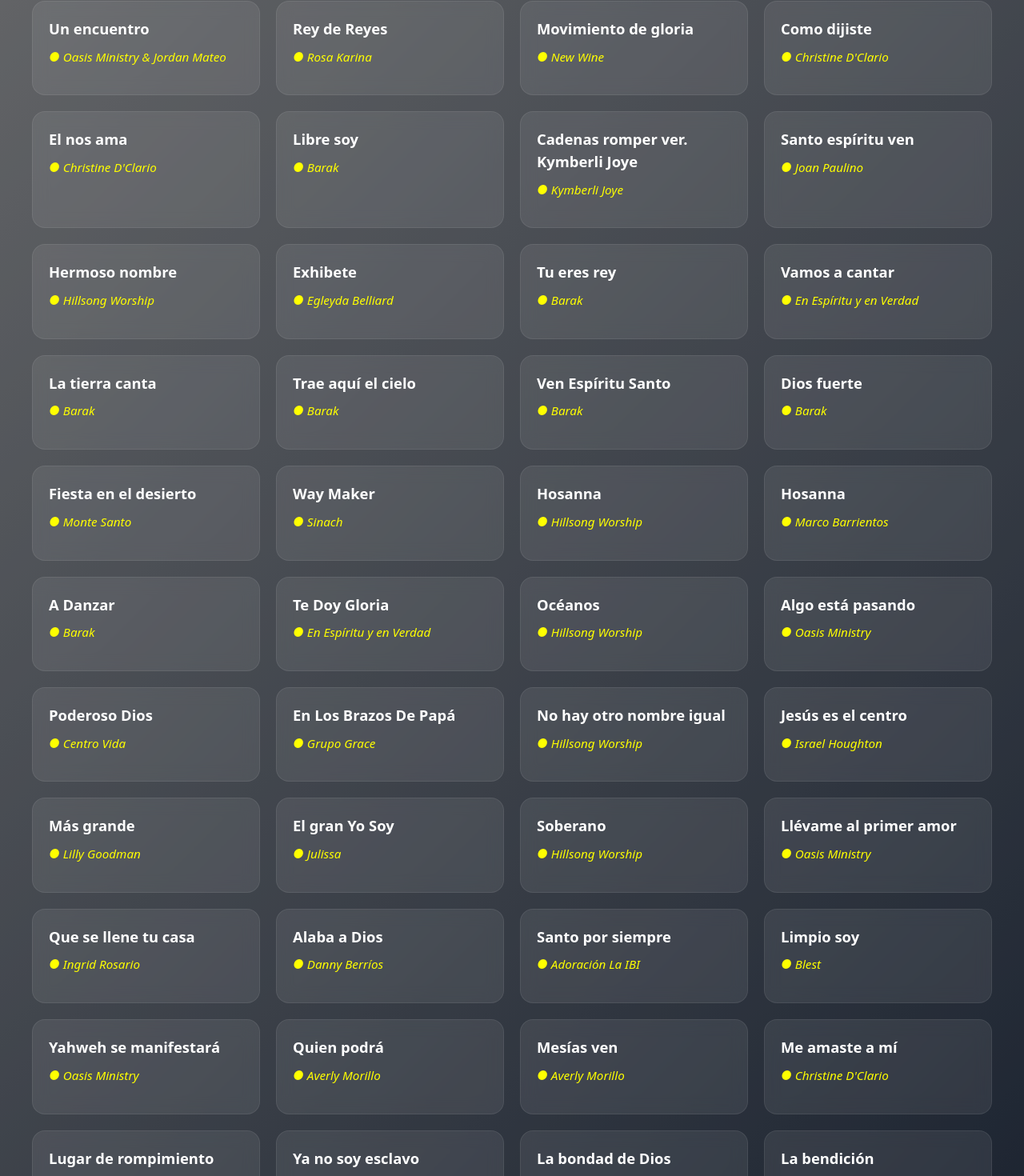
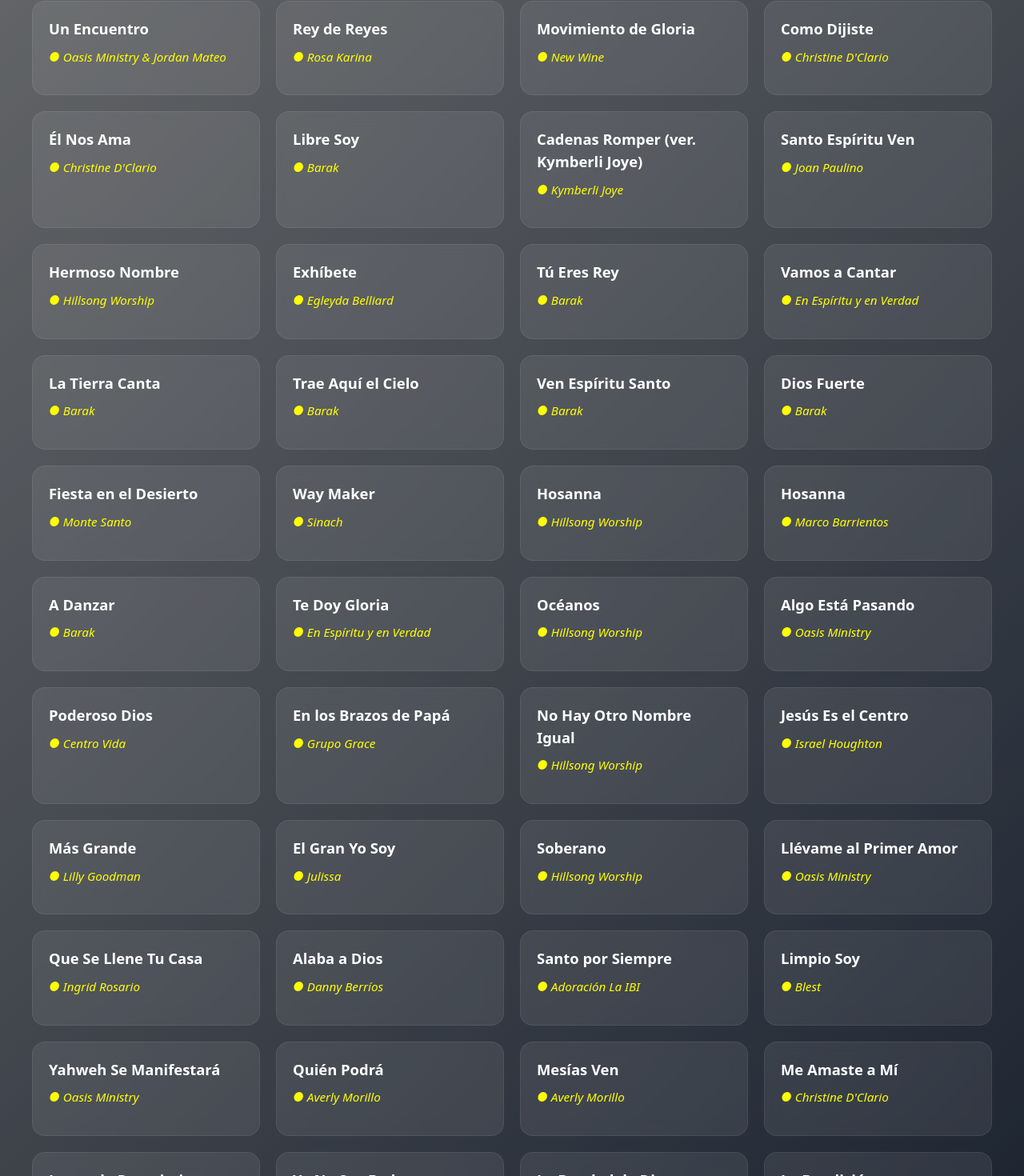
Before and after one commit to JuanFRamirez/repertorio, a React (Vite) app: page / in a window 1280 px wide. Shown: the part 780-2250 px from the top of the page at 80% size. Built offline with nearby package versions, Linux system fonts and the light colour scheme.

Commit message:
castlecase format

```diff
--- a/src/songs/songs.ts
+++ b/src/songs/songs.ts
@@ -1,7 +1,7 @@
 export const songs = [
   {
     id: 1,
-    name: 'Un encuentro',
+    name: 'Un Encuentro',
     link: 'https://www.youtube.com/watch?v=FWbT3w7agHc',
     category: null,
     author: 'Oasis Ministry & Jordan Mateo',
@@ -19,7 +19,7 @@
   },
   {
     id: 3,
-    name: 'Movimiento de gloria',
+    name: 'Movimiento de Gloria',
     link: 'https://www.youtube.com/watch?v=akFA6dx35iA',
     category: null,
     author: 'New Wine',
@@ -28,7 +28,7 @@
   },
   {
     id: 4,
-    name: 'Como dijiste',
+    name: 'Como Dijiste',
     link: 'https://www.youtube.com/watch?v=3uUJCvdbH3k',
     category: null,
     author: "Christine D'Clario",
@@ -37,7 +37,7 @@
   },
   {
     id: 5,
-    name: 'El nos ama',
+    name: 'Él Nos Ama',
     link: 'https://www.youtube.com/watch?v=lNuGNTSwdas',
     category: null,
     author: "Christine D'Clario",
@@ -46,7 +46,7 @@
   },
   {
     id: 6,
-    name: 'Libre soy',
+    name: 'Libre Soy',
     link: 'https://www.youtube.com/watch?v=053BvHDfIdI',
     category: null,
     author: 'Barak',
@@ -55,7 +55,7 @@
   },
   {
     id: 7,
-    name: 'Cadenas romper ver. Kymberli Joye',
+    name: 'Cadenas Romper (ver. Kymberli Joye)',
     link: 'https://www.youtube.com/watch?v=tdceWbDOYxw',
     category: null,
     author: 'Kymberli Joye',
@@ -64,7 +64,7 @@
   },
   {
     id: 8,
-    name: 'Santo espíritu ven',
+    name: 'Santo Espíritu Ven',
     link: 'https://www.youtube.com/watch?v=mmskFioF19M',
     category: null,
     author: 'Joan Paulino',
@@ -73,7 +73,7 @@
   },
   {
     id: 9,
-    name: 'Hermoso nombre',
+    name: 'Hermoso Nombre',
     link: 'https://www.youtube.com/watch?v=ZoKsBeoEW18',
     category: null,
     author: 'Hillsong Worship',
@@ -82,7 +82,7 @@
   },
   {
     id: 10,
-    name: 'Exhibete',
+    name: 'Exhíbete',
     link: 'https://www.youtube.com/watch?v=U7FUfhhcWc8',
     category: null,
     author: 'Egleyda Belliard',
@@ -91,7 +91,7 @@
   },
   {
     id: 11,
-    name: 'Tu eres rey',
+    name: 'Tú Eres Rey',
     link: 'https://www.youtube.com/watch?v=JSpQHItnrSs',
     category: null,
     author: 'Barak',
@@ -100,7 +100,7 @@
   },
   {
     id: 12,
-    name: 'Vamos a cantar',
+    name: 'Vamos a Cantar',
     link: 'https://www.youtube.com/watch?v=HSQzeIaPgIg',
     category: null,
     author: 'En Espíritu y en Verdad',
@@ -109,7 +109,7 @@
   },
   {
     id: 13,
-    name: 'La tierra canta',
+    name: 'La Tierra Canta',
     link: 'https://www.youtube.com/watch?v=pCtHNZEC3Vs',
     category: null,
     author: 'Barak',
@@ -118,7 +118,7 @@
   },
   {
     id: 14,
-    name: 'Trae aquí el cielo',
+    name: 'Trae Aquí el Cielo',
     link: 'https://www.youtube.com/watch?v=AHw7L9SflXI',
     category: null,
     author: 'Barak',
@@ -136,7 +136,7 @@
   },
   {
     id: 16,
-    name: 'Dios fuerte',
+    name: 'Dios Fuerte',
     link: 'https://www.youtube.com/watch?v=gbTMNVP_O5M',
     category: null,
     author: 'Barak',
@@ -145,7 +145,7 @@
   },
   {
     id: 17,
-    name: 'Fiesta en el desierto',
+    name: 'Fiesta en el Desierto',
     link: 'https://www.youtube.com/watch?v=hk2kzCj1L6w',
     category: null,
     author: 'Monte Santo',
@@ -208,7 +208,7 @@
   },
   {
     id: 24,
-    name: 'Algo está pasando',
+    name: 'Algo Está Pasando',
     link: 'https://www.youtube.com/watch?v=31yphE7vTqw',
     category: null,
     author: 'Oasis Ministry',
@@ -226,7 +226,7 @@
   },
   {
     id: 26,
-    name: 'En Los Brazos De Papá',
+    name: 'En los Brazos de Papá',
     link: 'https://www.youtube.com/watch?v=BGDOdMpTV2o',
     category: null,
     author: 'Grupo Grace',
@@ -235,7 +235,7 @@
   },
   {
     id: 27,
-    name: 'No hay otro nombre igual',
+    name: 'No Hay Otro Nombre Igual',
     link: 'https://www.youtube.com/watch?v=2BuifDijlFY',
     category: null,
     author: 'Hillsong Worship',
@@ -244,7 +244,7 @@
   },
   {
     id: 28,
-    name: 'Jesús es el centro',
+    name: 'Jesús Es el Centro',
     link: 'https://www.youtube.com/watch?v=cTAMJ0JNqgU',
     category: null,
     author: 'Israel Houghton',
@@ -253,7 +253,7 @@
   },
   {
     id: 29,
-    name: 'Más grande',
+    name: 'Más Grande',
     link: 'https://www.youtube.com/watch?v=H2GYQzUQrh0',
     category: null,
     author: 'Lilly Goodman',
@@ -262,7 +262,7 @@
   },
   {
     id: 30,
-    name: 'El gran Yo Soy',
+    name: 'El Gran Yo Soy',
     link: 'https://www.youtube.com/watch?v=nYQgLJwbAIU',
     category: null,
     author: 'Julissa',
@@ -280,7 +280,7 @@
   },
   {
     id: 32,
-    name: 'Llévame al primer amor',
+    name: 'Llévame al Primer Amor',
     link: 'https://www.youtube.com/watch?v=C_4WgHzO8mI',
     category: null,
     author: 'Oasis Ministry',
@@ -289,7 +289,7 @@
   },
   {
     id: 33,
-    name: 'Que se llene tu casa',
+    name: 'Que Se Llene Tu Casa',
     link: 'https://www.youtube.com/watch?v=z0_uuqnLsFI',
     category: null,
     author: 'Ingrid Rosario',
@@ -307,7 +307,7 @@
   },
   {
     id: 35,
-    name: 'Santo por siempre',
+    name: 'Santo por Siempre',
     link: 'https://www.youtube.com/watch?v=1CxEg0H6Q-4',
     category: null,
     author: 'Adoración La IBI',
@@ -316,7 +316,7 @@
   },
   {
     id: 36,
-    name: 'Limpio soy',
+    name: 'Limpio Soy',
     link: 'https://www.youtube.com/watch?v=wrgEprQBdrY',
     category: null,
     author: 'Blest',
@@ -325,7 +325,7 @@
   },
   {
     id: 37,
-    name: 'Yahweh se manifestará',
+    name: 'Yahweh Se Manifestará',
     link: 'https://www.youtube.com/watch?v=Qem0WSJXLCE',
     category: null,
     author: 'Oasis Ministry',
@@ -334,7 +334,7 @@
   },
   {
     id: 38,
-    name: 'Quien podrá',
+    name: 'Quién Podrá',
     link: 'https://www.youtube.com/watch?v=j4_Hzir24UI',
     category: null,
     author: 'Averly Morillo',
@@ -343,7 +343,7 @@
   },
   {
     id: 39,
-    name: 'Mesías ven',
+    name: 'Mesías Ven',
     link: 'https://www.youtube.com/watch?v=7b9z-YcDUrc',
     category: null,
     author: 'Averly Morillo',
@@ -352,7 +352,7 @@
   },
   {
     id: 40,
-    name: 'Me amaste a mí',
+    name: 'Me Amaste a Mí',
     link: 'https://www.youtube.com/watch?v=VI4lE9AbBx4',
     category: null,
     author: "Christine D'Clario",
@@ -361,7 +361,7 @@
   },
   {
     id: 41,
-    name: 'Lugar de rompimiento',
+    name: 'Lugar de Rompimiento',
     link: 'https://www.youtube.com/watch?v=3_ccqgwVZYM',
     category: null,
     author: 'Yamilka',
@@ -370,16 +370,16 @@
   },
   {
     id: 42,
-    name: 'Ya no soy esclavo',
+    name: 'Ya No Soy Esclavo',
     link: 'https://www.youtube.com/watch?v=mq_1aTYFzqM',
     category: null,
-    author: 'Bethel Music, Julio Melgar & Christine D\'Clario',
+    author: "Bethel Music, Julio Melgar & Christine D'Clario",
     visible: true,
     chords: '',
   },
   {
     id: 43,
-    name: 'La bondad de Dios',
+    name: 'La Bondad de Dios',
     link: 'https://www.youtube.com/watch?v=LveZsAhVbws',
     category: null,
     author: 'Blanca',
@@ -388,7 +388,7 @@
   },
   {
     id: 44,
-    name: 'La bendición',
+    name: 'La Bendición',
     link: 'https://www.youtube.com/watch?v=pVb8rGuIkag',
     category: null,
     author: 'Elevation Worship',
@@ -397,7 +397,7 @@
   },
   {
     id: 45,
-    name: 'En el trono está',
+    name: 'En el Trono Está',
     link: 'https://www.youtube.com/watch?v=zIWvbD-8X8Y',
     category: null,
     author: "Christine D'Clario",
@@ -406,7 +406,7 @@
   },
   {
     id: 46,
-    name: 'Como en el cielo',
+    name: 'Como en el Cielo',
     link: 'https://www.youtube.com/watch?v=uDb5qFQblmg',
     category: null,
     author: 'Elevation Worship',
```
